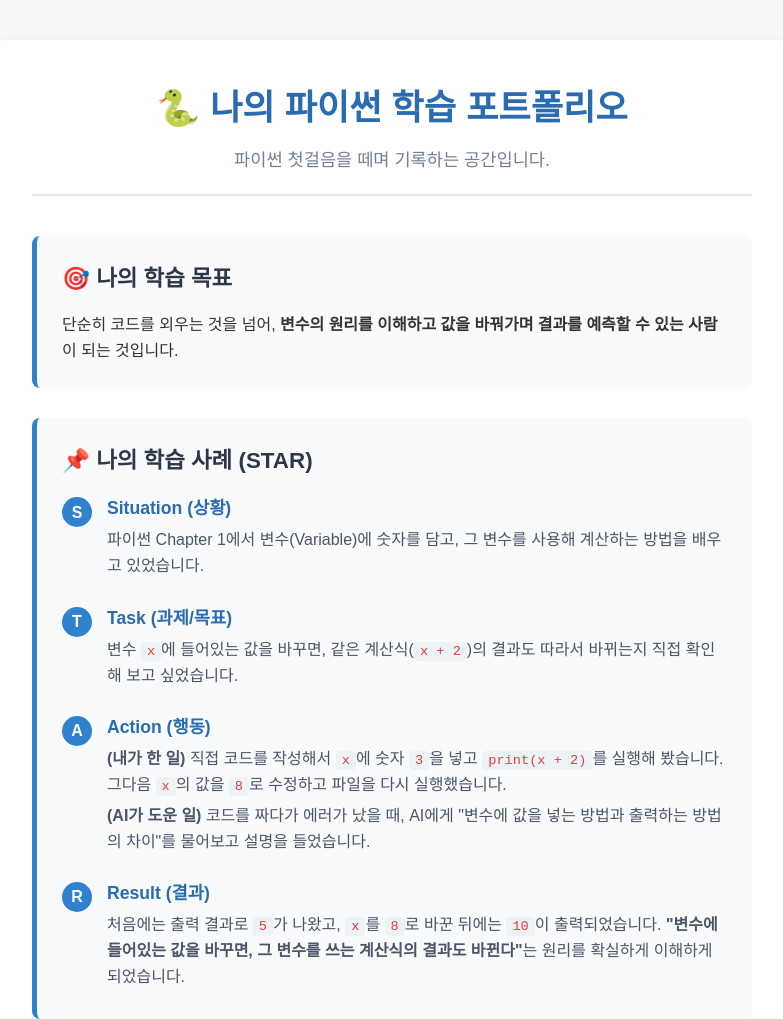
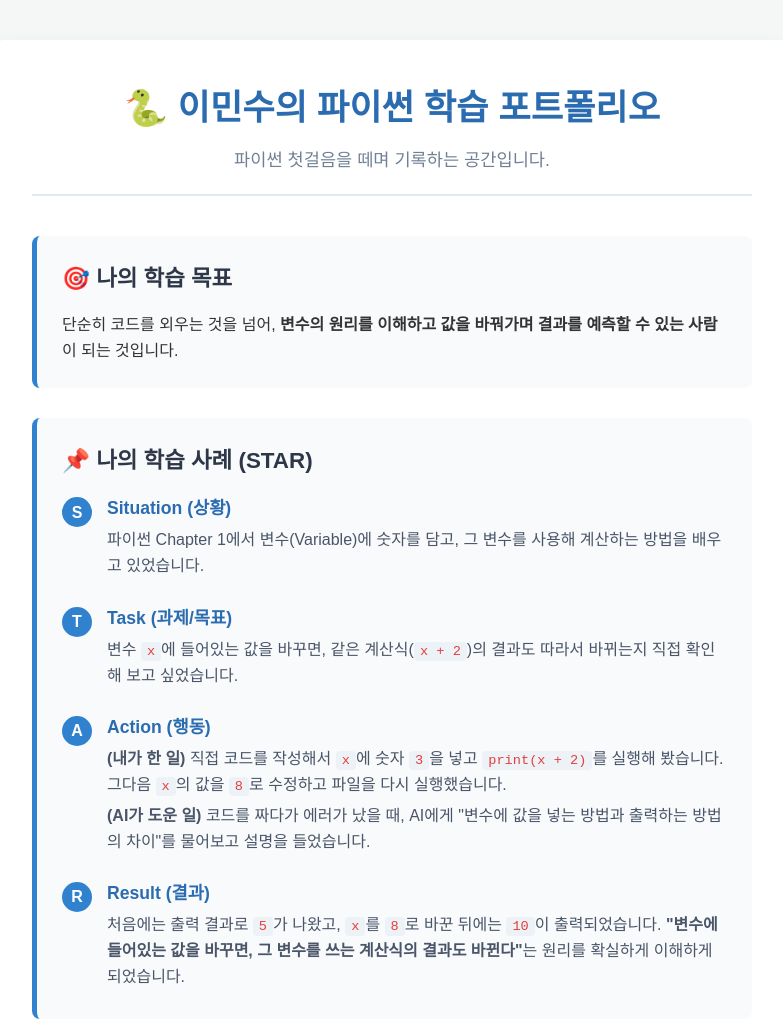
Before and after one commit to Lee-Minsoo6944/learning-portfolio, a plain HTML site: page index.html in a window 1280 px wide. Shown: the top 1019 px of the page, without its empty margins (248-1031 px from the left). Drawn offline with Linux system fonts and the light colour scheme.

```diff
--- a/index.html
+++ b/index.html
@@ -11,7 +11,7 @@
     <div class="container">
         <!-- 제목 -->
         <header>
-            <h1>🐍 나의 파이썬 학습 포트폴리오</h1>
+            <h1>🐍 이민수의 파이썬 학습 포트폴리오</h1>
             <p class="subtitle">파이썬 첫걸음을 떼며 기록하는 공간입니다.</p>
         </header>
 
```
